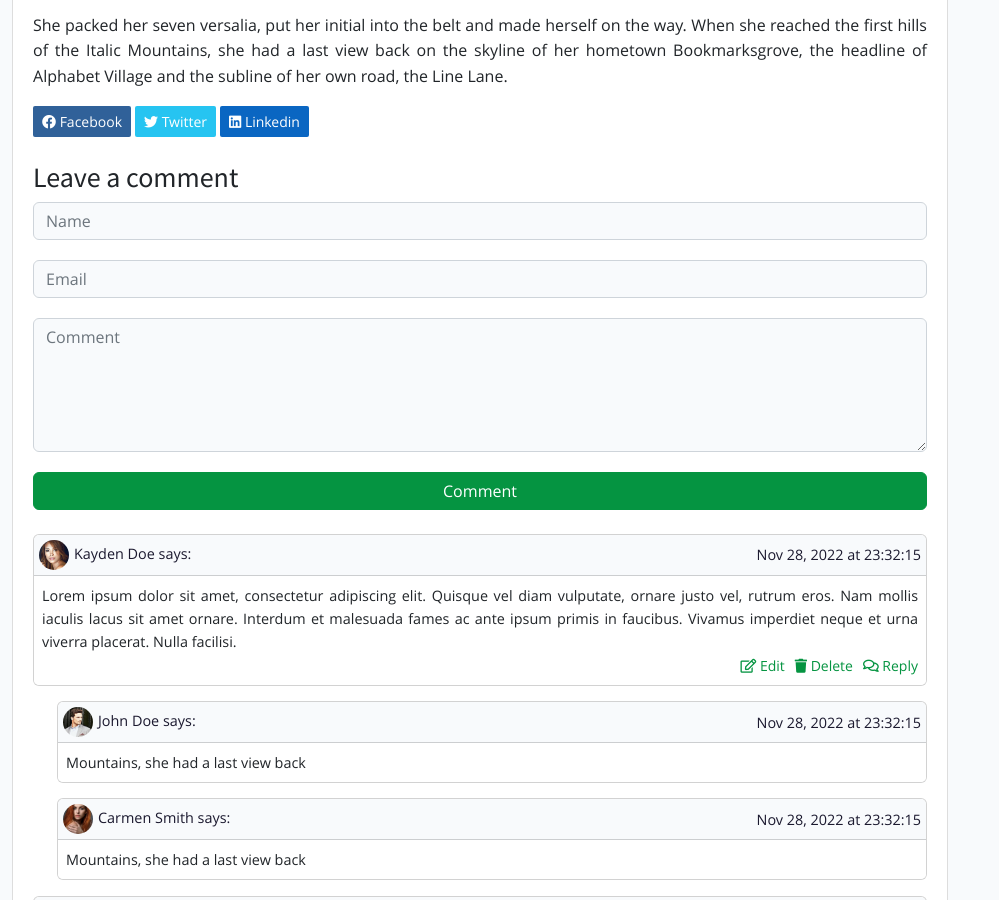
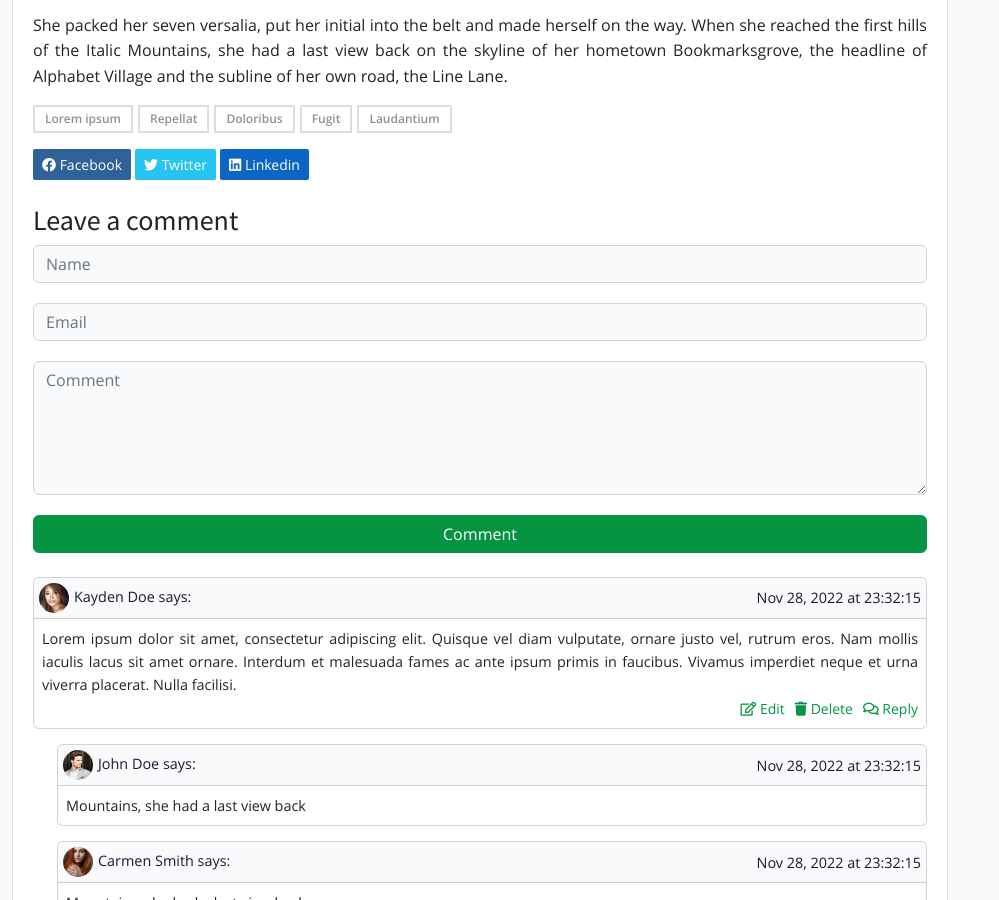
Before and after one commit to Ajax30/Brave-theme, a website: page single.html in a window 1280 px wide. Shown: the part 1043-1943 px from the top of the page, without its empty margins (0-999 px from the left). Drawn offline with Linux system fonts and the light colour scheme.

Commit message:
Add a  tag cloud to below the article

```diff
--- a/scss/_article.scss
+++ b/scss/_article.scss
@@ -11,64 +11,99 @@
 
 .post-thumbnail {
   margin-bottom: 0.5rem;
+
   img {
     width: 100%;
     height: auto;
   }
 }
+
 main {
   p {
     text-align: justify;
     line-height: 1.6;
+
     &:last-of-type {
       margin: 0;
     }
   }
+
   .img-thumbnail.float-left {
     margin-right: 10px;
   }
 }
+
 .article-meta {
   padding: 5px 0;
   margin: .5rem 0;
   border-top: 1px solid $light-gray;
   border-bottom: 1px solid $light-gray;
-  .left-half,  .right-half {
+
+  .left-half,
+  .right-half {
     display: flex;
     align-items: center;
     color: $medium-gray;
     line-height: 1;
   }
+
   .right-half {
     justify-content: flex-end;
   }
+
   a {
     text-decoration: none;
     white-space: nowrap;
     color: $medium-gray;
     font-weight: 500;
   }
+
   strong {
     padding: 0 4px;
   }
+
   img {
     width: 40px;
     height: 40px;
   }
+
   .date {
     display: inline-block;
     margin-top: -2px;
   }
 }
+
 #print_btn {
   .fa {
     margin-right: 3px;
   }
 }
 
+/* Tag cloud*/
+.tag-cloud {
+  display: flex;
+  flex-wrap: wrap;
+  margin-top: 10px;
+
+  span {
+    display: inline-block;
+    padding: 6px 10px;
+    font-weight: 600;
+    line-height: 1;
+    color: darken($light-gray, 30%) !important;
+    border: 2px solid $light-gray;
+    color: inherit;
+    font-size: 12px;
+    margin-right: 5px;
+    margin-top: 5px;
+  }
+}
+
+
 /* Comments */
 .comment-form-wrapper {
   margin-top: 1.5rem;
+
   .form-group {
     &:last-of-type {
       margin-bottom: 0;
@@ -79,14 +114,17 @@ main {
 .comment {
   overflow: hidden;
   margin-bottom: 15px;
+
   &:last-child {
     margin-bottom: 0;
   }
+
   .card-header {
     font-size: $smaller-font;
     background: $body-bg;
     padding: 5px;
   }
+
   .avatar {
     img {
       width: 30px;
@@ -95,6 +133,7 @@ main {
       margin-right: 5px;
     }
   }
+
   p {
     font-size: $smaller-font;
   }
@@ -107,6 +146,7 @@ main {
 
   li {
     margin-right: 10px;
+
     &:last-child {
       margin-right: 0;
     }
--- a/single.html
+++ b/single.html
@@ -94,6 +94,14 @@
               <p>Far far away, behind the word mountains, far from the countries Vokalia and Consonantia, there live the blind texts. Separated they live in Bookmarksgrove right at the coast of the Semantics, a large language ocean. A small river named Duden flows by their place and supplies it with the necessary regelialia. It is a paradisematic country, in which roasted parts of sentences fly into your mouth.</p>
               <p>Even the all-powerful Pointing has no control about the blind texts it is an almost orthographic life One day however a small line of blind text by the name of Lorem Ipsum decided to leave for the far World osf Grammar. The Big Oxmox advised her not to do so, because there were thousands of bad Commas, wild Question Marks and devious Semikoli, but the Little Blind Text didn’t listen.</p>
               <p>She packed her seven versalia, put her initial into the belt and made herself on the way. When she reached the first hills of the Italic Mountains, she had a last view back on the skyline of her hometown Bookmarksgrove, the headline of Alphabet Village and the subline of her own road, the Line Lane.</p>
+            </div>
+
+            <div class="tag-cloud">
+              <span>Lorem ipsum</span>
+              <span>Repellat</span>
+              <span>Doloribus</span>
+              <span>Fugit</span>
+              <span>Laudantium</span>
             </div>
 
             <div class="social-container">
```
Also changed, not shown: assets/css/style.css, 1 other file. Lines whose indentation alone changed are shown as unchanged.
